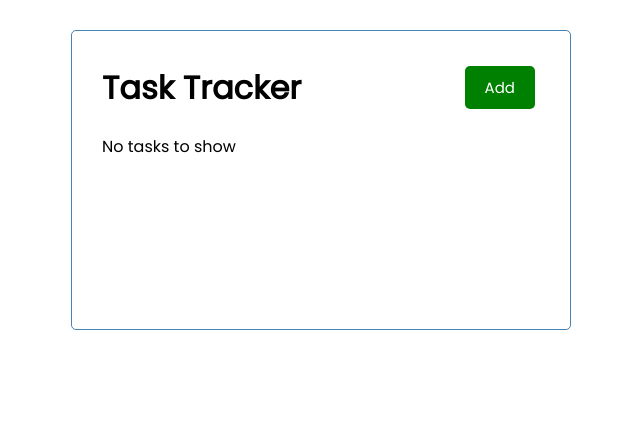
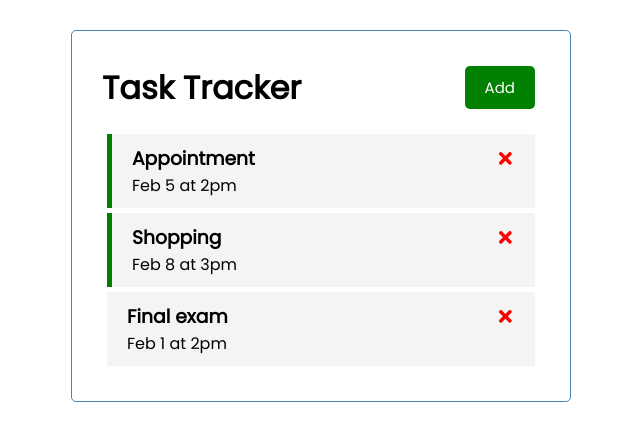
Before and after one commit to sharvarikhedkar/Task-Tracker, a React (Create React App) app: page / in a window 1280 px wide. Shown: the top 440 px of the page, without its empty margins (319-959 px from the left). Built offline with nearby package versions, Linux system fonts and the light colour scheme; data requests are answered from the project's data file.

Commit message:
feat: Added functionality to fetch tasks from the json server

```diff
--- a/src/App.js
+++ b/src/App.js
@@ -1,12 +1,30 @@
 import React from 'react'
 import Header from './components/Header'
 import Tasks from './components/Tasks'
-import {useState} from 'react'
+import {useState, useEffect} from 'react'
 import AddTask from './components/AddTask'
 
 const App = () => {
   const [showAddTask, setShowAddTask] = useState(false)
   const [tasks,setTasks] = useState([])
+
+  useEffect(() => {
+
+    const getTasks = async () => {
+      const tasksFromServer = await fetchTasks()
+      setTasks(tasksFromServer)
+    }
+
+    getTasks()
+  }, [])
+
+  //fetch Tasks
+  const fetchTasks = async () => {
+    const res = await fetch('http://localhost:5000/tasks')
+    const data = await res.json()
+
+    return data
+  }
 
   //Add Task
   const addTask = (task) => {
--- a/src/components/Tasks.js
+++ b/src/components/Tasks.js
@@ -4,9 +4,9 @@
         //looping through tasks and outputting component, passing task in as a prop
         return (
         <>
-            {tasks.map((task) => (
+            {tasks.map((task,index) => (
                 <Task
-                key = {task.id}
+                key = {index}
                 task = {task}
                 onDelete = {onDelete}
                 onToggle = {onToggle}
```
